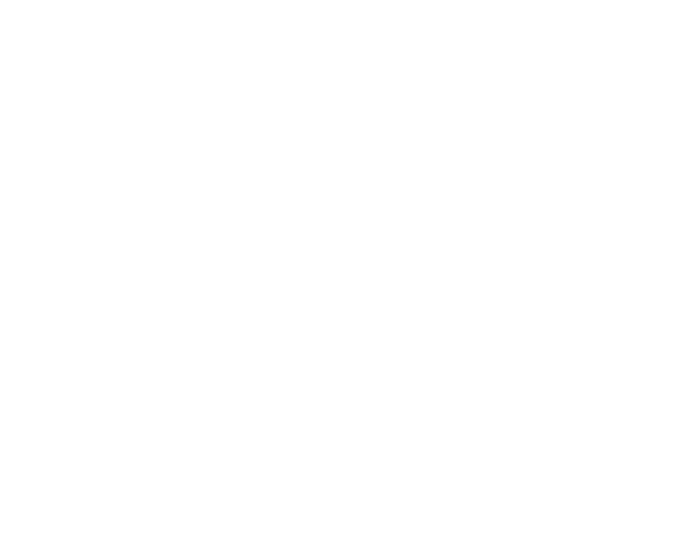
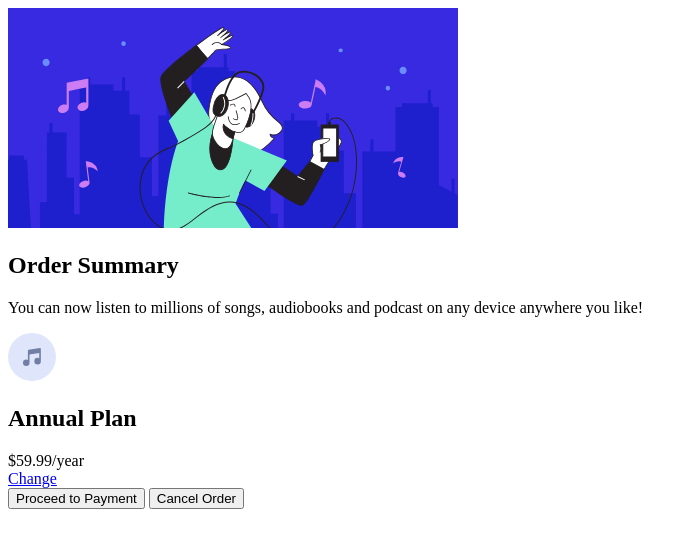
Before and after one commit to DavidUpegui/FEM---Summary_Component----HTML-CSS, a plain HTML site: page index.html in a window 1280 px wide. Shown: the whole page, without its empty margins (0-697 px from the left). Drawn offline with Linux system fonts and the light colour scheme.

Commit message:
HTML structure done in index.html file

```diff
--- a/index.html
+++ b/index.html
@@ -6,8 +6,25 @@
   <link rel="icon" type="image/png" sizes="32x32" href="./images/favicon-32x32.png">
   <link href="https://fonts.googleapis.com/css2?family=Big+Shoulders+Display:wght@700&family=Red+Hat+Display:wght@500&display=swap" rel="stylesheet">
 </head>
-
 <body>
-
+  <main class="main">
+    <article class="card">
+      <div class="card__img-cont">
+        <img src="./images/illustration-hero.svg" alt="Imagen escuchando música" class="card__img">
+      </div>
+      <h1 class="card__title">Order Summary</h1>
+      <p class="card__p">You can now listen to millions of songs, audiobooks and podcast on any device anywhere you like!</p>
+      <div class="plan">
+        <img src="./images/icon-music.svg" alt="Ícono de música" class="plan__img">
+        <div class="plan__aspects">
+          <h2 class="plan__time">Annual Plan</h2>
+          <span class="plan__price">$59.99/year</span>
+        </div>
+        <a href="#" class="plan__change">Change</a>
+      </div>
+      <button class="btn--pay">Proceed to Payment</button>
+      <button class="btn--cancel">Cancel Order</button>
+    </article>
+  </main>
 </body>
 </html>
```
